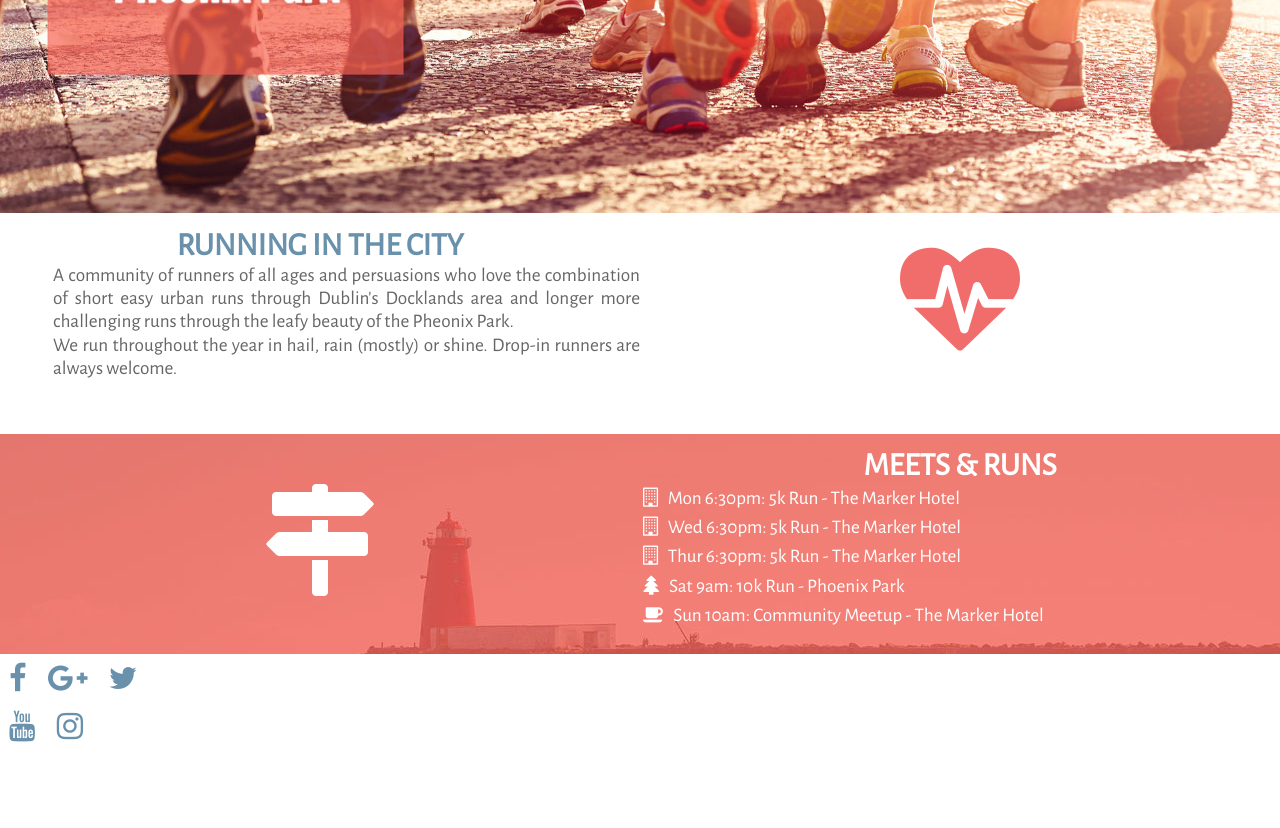
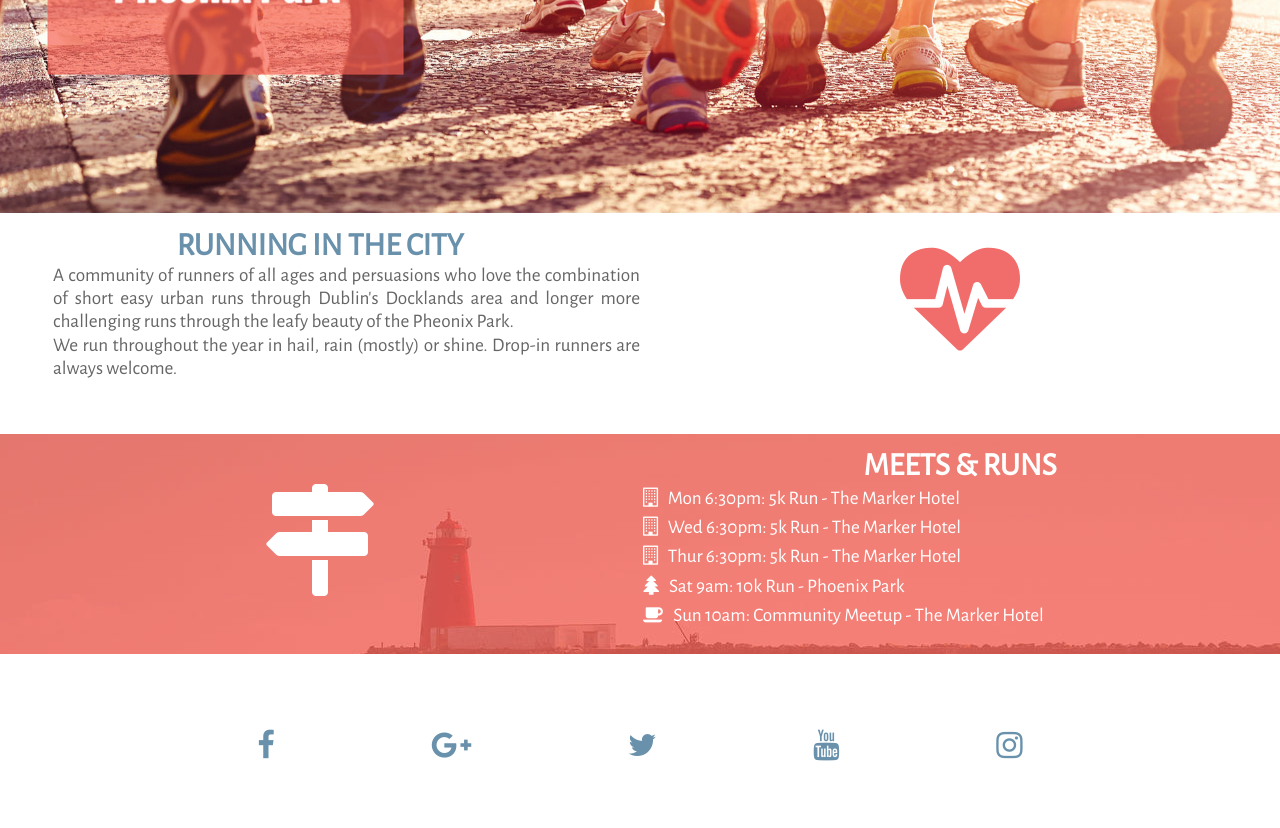
Before and after one commit to Code-Institute-Org/Love_Running, a plain HTML site: page index.html in a window 1280 px wide. Shown: the part 446-1274 px from the top of the page. Before the commit the page ends 1197 px from the top, so only its background shows below. Drawn offline with nearby package versions, Linux system fonts and the light colour scheme.

Commit message:
Fixed social icons

```diff
--- a/style.css
+++ b/style.css
@@ -166,7 +166,7 @@ footer {
 	width: 100%;
 }
 
-.social_network s{
+.social_networks{
 	list-style-type: none;
 	text-align: center;
 	width: 100%;
```
